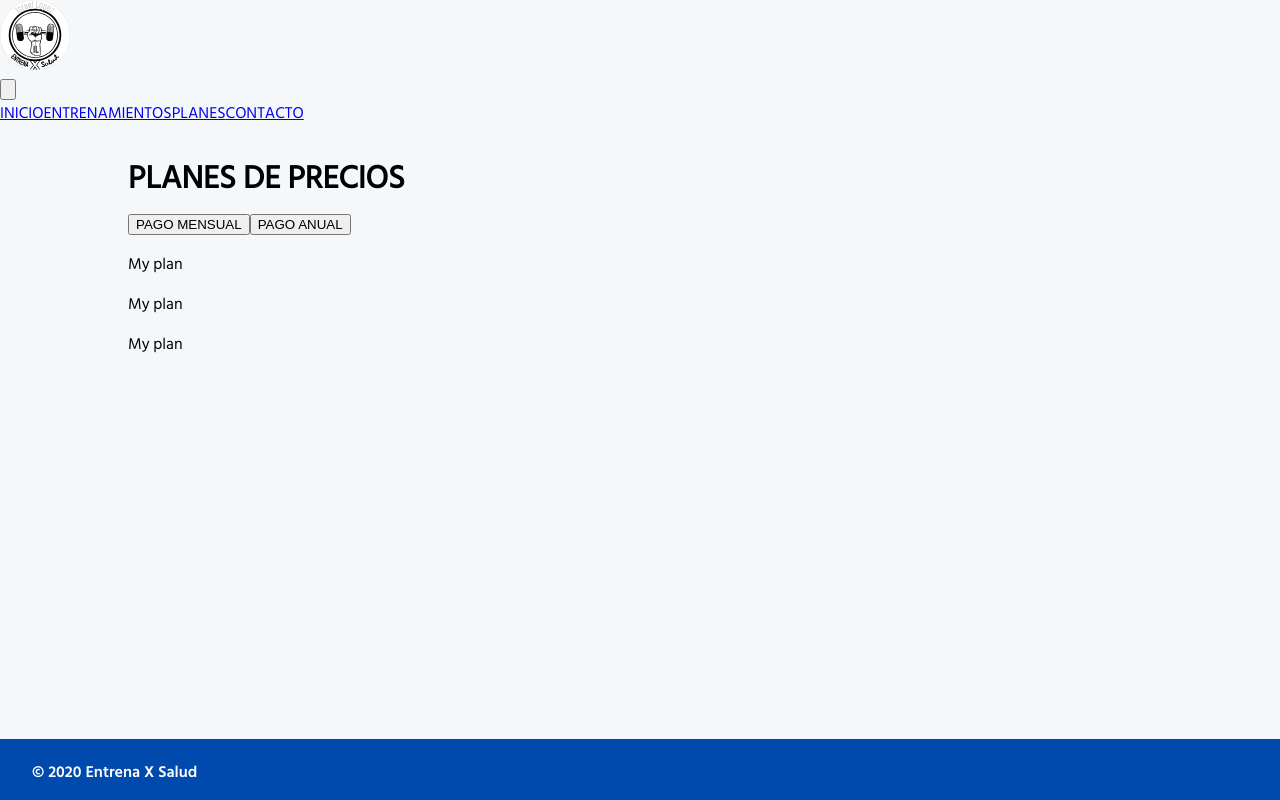
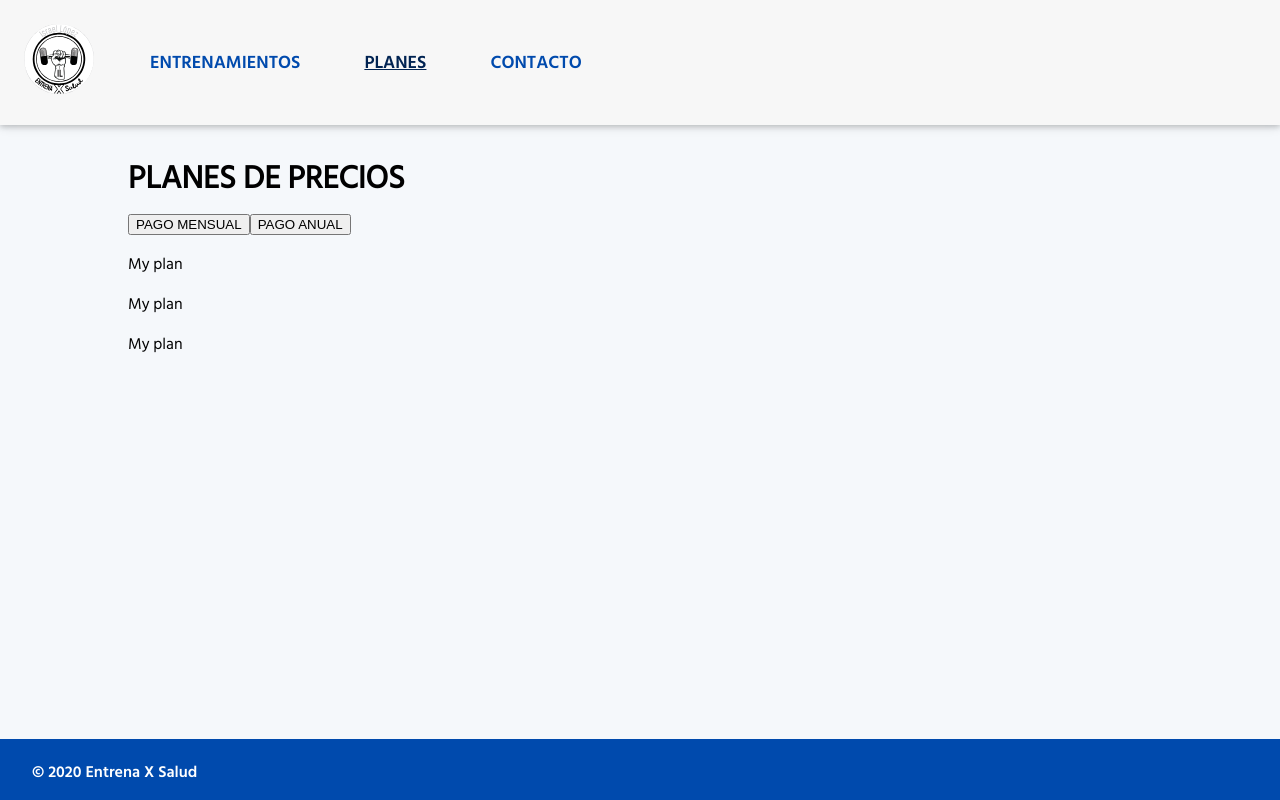
Before and after one commit to javiergranados/entrenaxsalud.es, a Next.js app: page /planes in a window 1280 px wide. Built offline with nearby package versions, Linux system fonts and the light colour scheme.

Commit message:
Add navbar styles

```diff
--- a/components/Navbar.jsx
+++ b/components/Navbar.jsx
@@ -1,6 +1,7 @@
 import { useState } from 'react'
 import { useRouter } from 'next/router'
 import Image from 'next/image'
+import StyledNavbar from './styles/Navbar'
 
 function Navbar() {
   const router = useRouter()
@@ -15,47 +16,27 @@ function Navbar() {
   }
 
   return (
-    <nav className="flex flex-wrap items-center justify-between p-6 border-b shadow-lg bg-cultured">
-      <div className="items-center flex-shrink-0 hidden mr-6 rounded-full cursor-pointer lg:flex">
+    <StyledNavbar menu={(showMenu && 'show') || 'hide'}>
+      <div className="image">
         <a href="/" onClick={handleLink}>
           <Image src="/img/logo.svg" alt="logo" width={70} height={70} />
         </a>
       </div>
-      <div className="block lg:hidden">
-        <button
-          type="button"
-          className="flex items-center px-3 py-2 transition-colors duration-300 ease-in-out border rounded text-cobaltBlueDark border-cobaltBlueDark focus:outline-none"
-          onClick={handleClick}
-        >
-          <svg
-            className={`${showMenu ? 'hidden' : 'block'} h-6 w-6`}
-            xmlns="http://www.w3.org/2000/svg"
-            fill="none"
-            viewBox="0 0 24 24"
-            stroke="currentColor"
-          >
+      <div className="hamburger">
+        <button type="button" onClick={handleClick}>
+          <svg className="uno" xmlns="http://www.w3.org/2000/svg" fill="none" viewBox="0 0 24 24" stroke="currentColor">
             <path strokeLinecap="round" strokeLinejoin="round" strokeWidth="2" d="M4 6h16M4 12h16M4 18h16" />
           </svg>
-          <svg
-            className={`${showMenu ? 'block' : 'hidden'} h-6 w-6`}
-            xmlns="http://www.w3.org/2000/svg"
-            fill="none"
-            viewBox="0 0 24 24"
-            stroke="currentColor"
-          >
+          <svg className="dos" xmlns="http://www.w3.org/2000/svg" fill="none" viewBox="0 0 24 24" stroke="currentColor">
             <path strokeLinecap="round" strokeLinejoin="round" strokeWidth="2" d="M6 18L18 6M6 6l12 12" />
           </svg>
         </button>
       </div>
-      <div
-        className={`${
-          showMenu ? 'flex' : 'hidden'
-        } flex-grow w-full lg:flex lg:items-center lg:w-auto lg:flex-row flex-col font-semi text-lg`}
-      >
+      <div className="navbar__options">
         <a
           href="/"
           onClick={handleLink}
-          className={`block navbar__button mt-2 lg:hidden${(router.pathname === '/' && ' selected') || ''}`}
+          className={`navbar__button home${(router.pathname === '/' && ' selected') || ''}`}
         >
           INICIO
         </a>
@@ -81,7 +62,7 @@ function Navbar() {
           CONTACTO
         </a>
       </div>
-    </nav>
+    </StyledNavbar>
   )
 }
 
--- /dev/null
+++ b/components/styles/Navbar.js
@@ -0,0 +1,121 @@
+import styled from 'styled-components'
+
+// items-center  hidden mr-6 rounded-full cursor-pointer lg: flex;flex-shrink-0hiddenmr-6rounded-fullcursor-pointerlg
+
+export default styled.nav`
+  display: flex;
+  flex-wrap: wrap;
+  align-items: center;
+  justify-content: space-between;
+  padding: 1.5rem;
+  box-shadow: 0 2px 5px 0 rgba(0, 0, 0, 0.16), 0 2px 10px 0 rgba(0, 0, 0, 0.12);
+  background-color: var(--cultured);
+
+  .image {
+    align-items: center;
+    flex-shrink: 0;
+    display: flex;
+    margin-right: 1.5rem;
+    border-radius: 100%;
+    cursor: pointer;
+  }
+
+  .hamburger {
+    display: block;
+
+    button {
+      width: auto;
+      display: flex;
+      align-items: center;
+      padding: 0.5rem 0.75rem;
+      border: 1px solid var(--cobaltBlueDark);
+      color: var(--cobaltBlueDark);
+      border-radius: 0.25rem;
+      text-decoration: none;
+      background: transparent;
+      transition: color 0.3s ease-in-out;
+
+      &:focus {
+        outline: 2px solid transparent;
+      }
+
+      svg.uno,
+      svg.dos {
+        width: 24px;
+        height: 24px;
+      }
+
+      svg.uno {
+        display: ${({ menu }) => (menu === 'show' ? 'none' : 'block')};
+      }
+
+      svg.dos {
+        display: ${({ menu }) => (menu === 'show' ? 'block' : 'none')};
+      }
+    }
+  }
+
+  .navbar__options {
+    display: flex;
+    flex-grow: 1;
+    width: auto;
+    align-items: center;
+    flex-direction: row;
+    font-family: 'semi', 'Helvetica Neue', Helvetica, Arial, sans-serif;
+    font-size: 1.125rem;
+    line-height: 1.75rem;
+  }
+
+  .navbar__button {
+    max-width: 100%;
+    padding: 1rem;
+    margin-right: 1rem;
+    margin-left: 1rem;
+    transition: all 0.3s ease-in-out;
+    outline: 2px solid transparent;
+    color: var(--cobaltBlue);
+    text-decoration: none;
+
+    &:hover,
+    &.selected {
+      text-decoration: underline;
+      color: var(--cobaltBlueDark);
+    }
+
+    &:target {
+      color: white;
+      background: none;
+    }
+  }
+
+  .navbar__button.home {
+    margin-top: 0.5rem;
+  }
+
+  @media (min-width: 1024px) {
+    .hamburger {
+      display: none;
+    }
+
+    .navbar__button.home {
+      display: none;
+    }
+  }
+
+  @media (max-width: 768px) {
+    .image {
+      display: none;
+    }
+
+    .navbar__options {
+      display: ${({ menu }) => (menu === 'show' ? 'flex' : 'none')};
+      width: 100%;
+      flex-direction: column;
+      align-items: initial;
+    }
+
+    .navbar__button {
+      padding: 0.5rem 0;
+    }
+  }
+`
--- a/styles/tailwind.css
+++ /dev/null
@@ -1,69 +0,0 @@
-/* purgecss start ignore */
-@import 'tailwindcss/base';
-@import 'tailwindcss/components';
-@import 'tailwindcss/utilities';
-
-/* purgecss end ignore */
-
-@font-face {
-  font-family: 'hind-siliguri-regular';
-  font-weight: 400;
-  src: url('/fonts/HindSiliguri-Regular.ttf');
-}
-
-@font-face {
-  font-family: 'hind-siliguri-semi';
-  font-weight: 600;
-  src: url('/fonts/HindSiliguri-SemiBold.ttf');
-}
-
-@font-face {
-  font-family: 'hind-siliguri-bold';
-  font-weight: 700;
-  src: url('/fonts/HindSiliguri-Bold.ttf');
-}
-
-.navbar__button {
-  @apply max-w-full px-0 py-2 mx-4 transition duration-300 ease-in-out outline-none text-cobaltBlue;
-}
-
-.navbar__button:target {
-  @apply text-white bg-none;
-}
-
-.price-button {
-  @apply items-center px-6 py-4 text-base transition-all border-none min-w-165 text-cobaltBlue bg-gainsBoro font-regular;
-}
-
-.price-button:focus {
-  @apply outline-none;
-}
-
-.price-button:active,
-.price-button:hover {
-  @apply text-white bg-silver;
-}
-
-.price-button.selected {
-  @apply text-white bg-glaucous;
-}
-
-.price-button.selected:active,
-.price-button.selected:hover {
-  @apply bg-cobaltBlue;
-}
-
-@screen lg {
-  .navbar__button {
-    @apply p-4;
-  }
-
-  .navbar__button:hover,
-  .navbar__button.selected {
-    @apply underline text-cobaltBlueDark;
-  }
-
-  .navbar__button.first {
-    @apply mt-0;
-  }
-}
```
